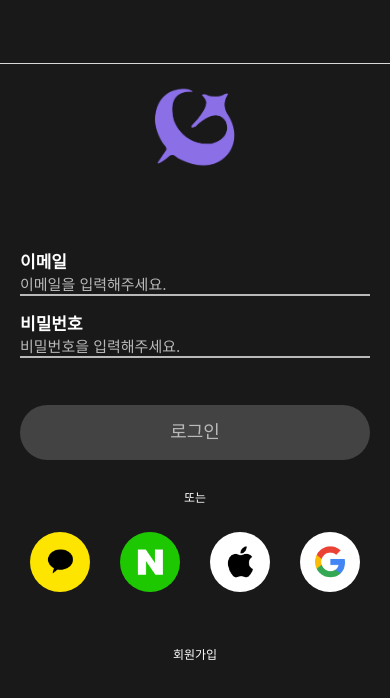
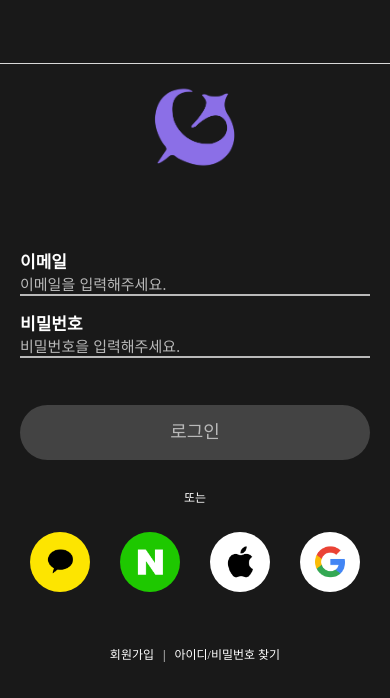
Before and after one commit to teamOpener/OpenOff-Client, a React Native app: screen / in a window 390 px wide. Shown: the top 698 px of the page. Built offline with nearby package versions, Linux system fonts and the light colour scheme; what react-native-calendars, react-native-permissions would draw is missing.

Commit message:
✨ feat: 아이디 비밀번호 찾기 버튼 추가

```diff
--- a/src/components/authorize/buttons/JoinButton/JoinButton.style.ts
+++ b/src/components/authorize/buttons/JoinButton/JoinButton.style.ts
@@ -1,13 +1,10 @@
 import { Dimensions, StyleSheet } from 'react-native';
 
 const joinButtonStyle = StyleSheet.create({
-  absoluteContainer: {
-    position: 'absolute',
-    bottom: 20,
-    left: Dimensions.get('window').width - 50,
+  container: {
+    flexDirection: 'row',
   },
-  container: {
-    width: 100,
+  buttonContainer: {
     alignItems: 'center',
     justifyContent: 'center',
   },
--- a/src/components/authorize/buttons/JoinButton/JoinButton.tsx
+++ b/src/components/authorize/buttons/JoinButton/JoinButton.tsx
@@ -9,13 +9,23 @@ import joinButtonStyle from './JoinButton.style';
 const JoinButton = () => {
   const navigation = useNavigation<NavigationProp<AuthStackParamList>>();
   return (
-    <View>
+    <View style={joinButtonStyle.container}>
       <TouchableOpacity
-        style={joinButtonStyle.container}
+        style={joinButtonStyle.buttonContainer}
         onPress={() => navigation.navigate(AuthorizeMenu.EmailPassword)}
       >
         <Text variant="caption" color="white">
           회원가입
+        </Text>
+      </TouchableOpacity>
+      <Text variant="caption" color="white">{`   |   `}</Text>
+      <TouchableOpacity>
+        <Text
+          variant="caption"
+          color="white"
+          onPress={() => navigation.navigate(AuthorizeMenu.EmailPasswordFind)}
+        >
+          아이디/비밀번호 찾기
         </Text>
       </TouchableOpacity>
     </View>
```
